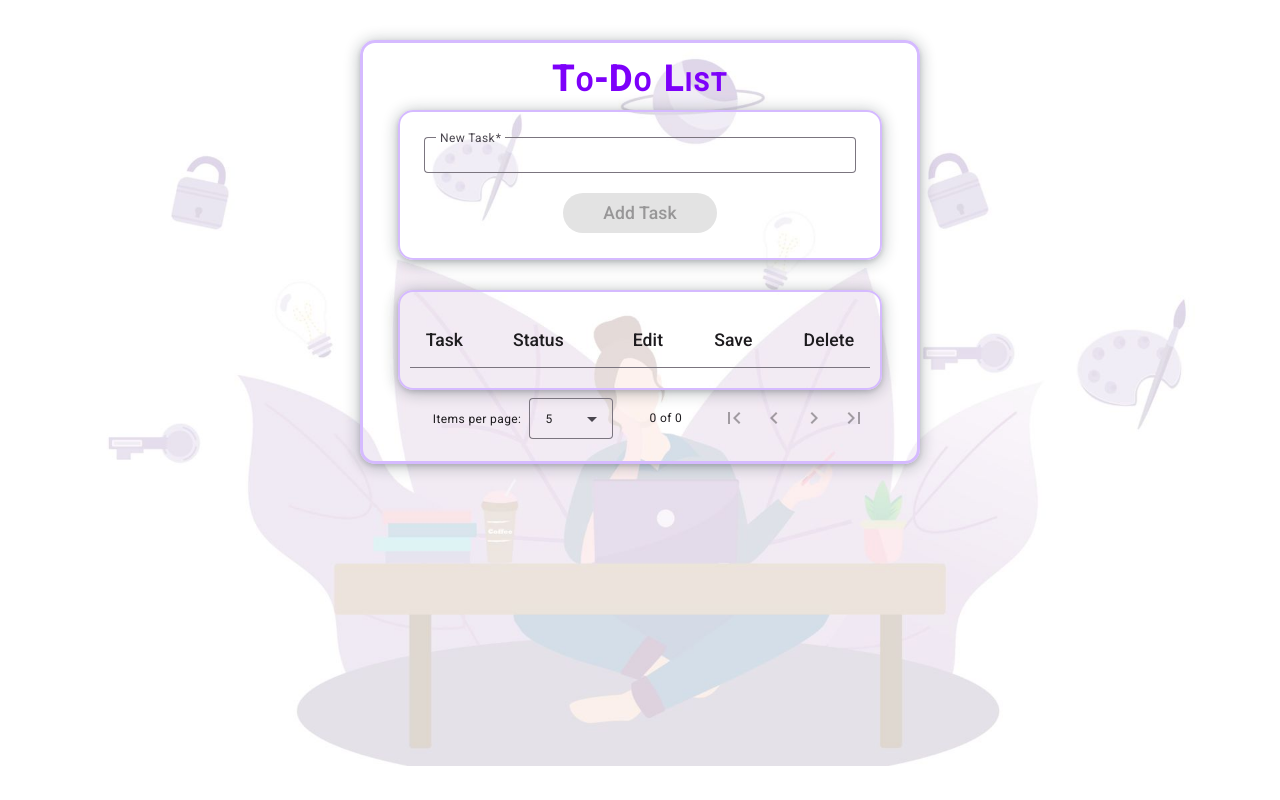
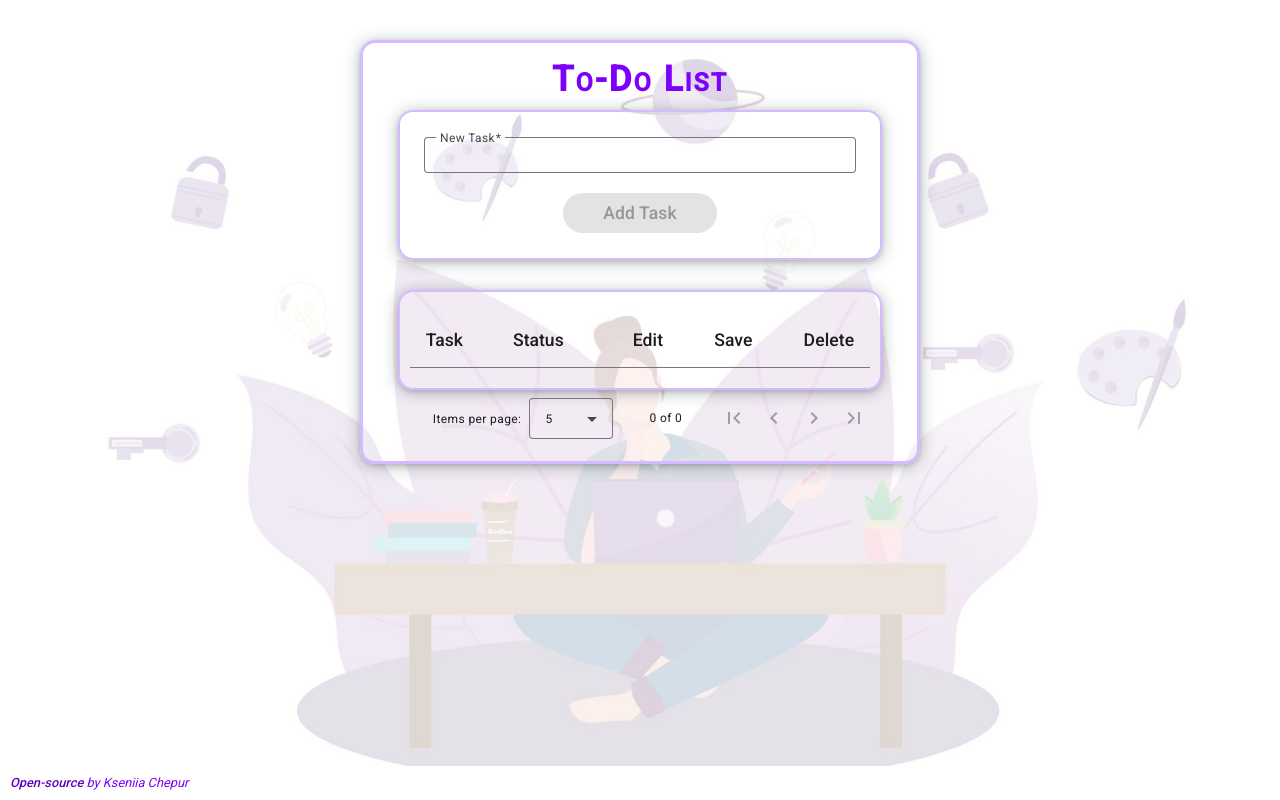
Before and after one commit to kseniia-chepur/todo-app-angular, an Angular app: page / in a window 1280 px wide. Built offline with nearby package versions, Linux system fonts and the light colour scheme.

Commit message:
feat: add footer component

```diff
--- a/src/app/app.component.html
+++ b/src/app/app.component.html
@@ -1 +1,2 @@
 <app-todolist></app-todolist>
+<app-footer></app-footer>
--- a/src/app/app.component.ts
+++ b/src/app/app.component.ts
@@ -1,9 +1,10 @@
 import { Component } from '@angular/core';
 import { TodolistComponent } from './todolist/todolist.component';
+import { FooterComponent } from "./footer/footer.component";
 
 @Component({
   selector: 'app-root',
-  imports: [TodolistComponent],
+  imports: [TodolistComponent, FooterComponent],
   templateUrl: './app.component.html',
   styleUrl: './app.component.scss'
 })
--- /dev/null
+++ b/src/app/footer/footer.component.html
@@ -0,0 +1,11 @@
+<footer>
+  <p>
+    <a
+      href="https://github.com/kseniia-chepur/todo-app-angular"
+      target="_blank"
+      rel="noreferrer"
+      >Open-source</a
+    >
+    by Kseniia Chepur
+  </p>
+</footer>
--- /dev/null
+++ b/src/app/footer/footer.component.scss
@@ -0,0 +1,17 @@
+@use "@angular/material" as mat;
+@use "./../../styles.scss" as styles;
+
+footer {
+  position: fixed;
+  bottom: 10px;
+  left: 10px;
+  color: mat.get-theme-color(styles.$default-theme, primary);
+  font-size: 0.8rem;
+  font-style: italic;
+
+  & a {
+    color: mat.get-theme-color(styles.$default-theme, primary, 30);
+    text-decoration: none;
+    font-weight: 500;
+  }
+}
```
Also changed, not shown: src/app/footer/footer.component.ts (added, +9 -0 lines).
